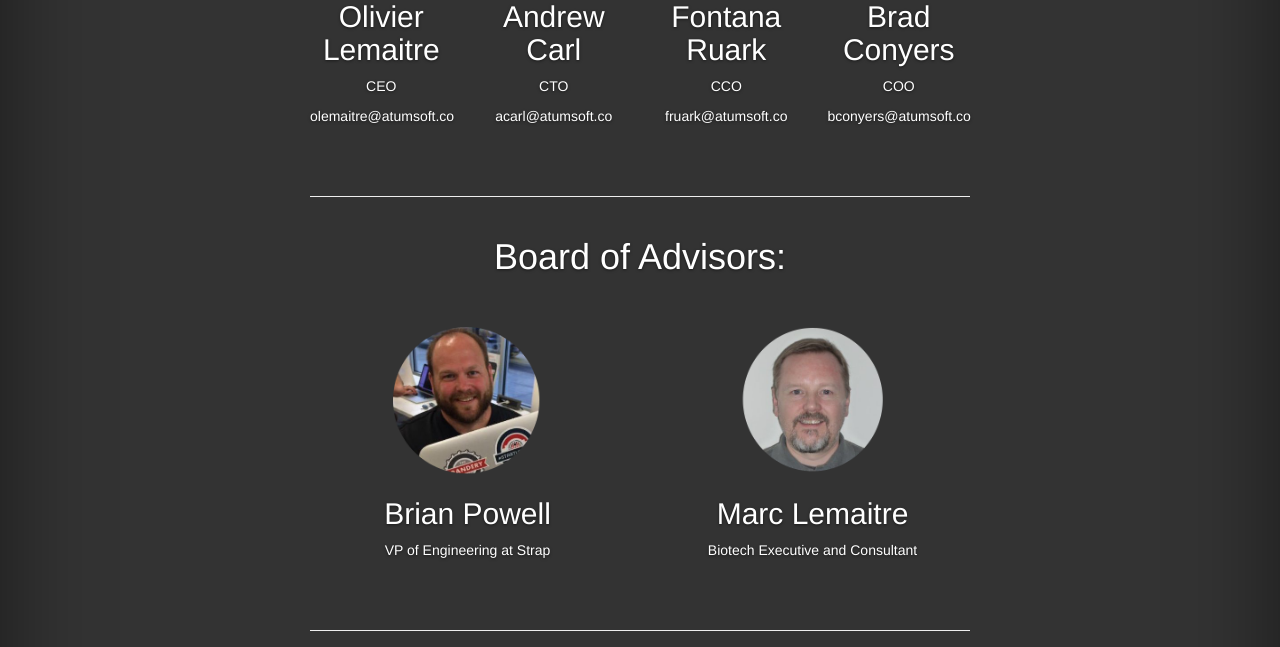
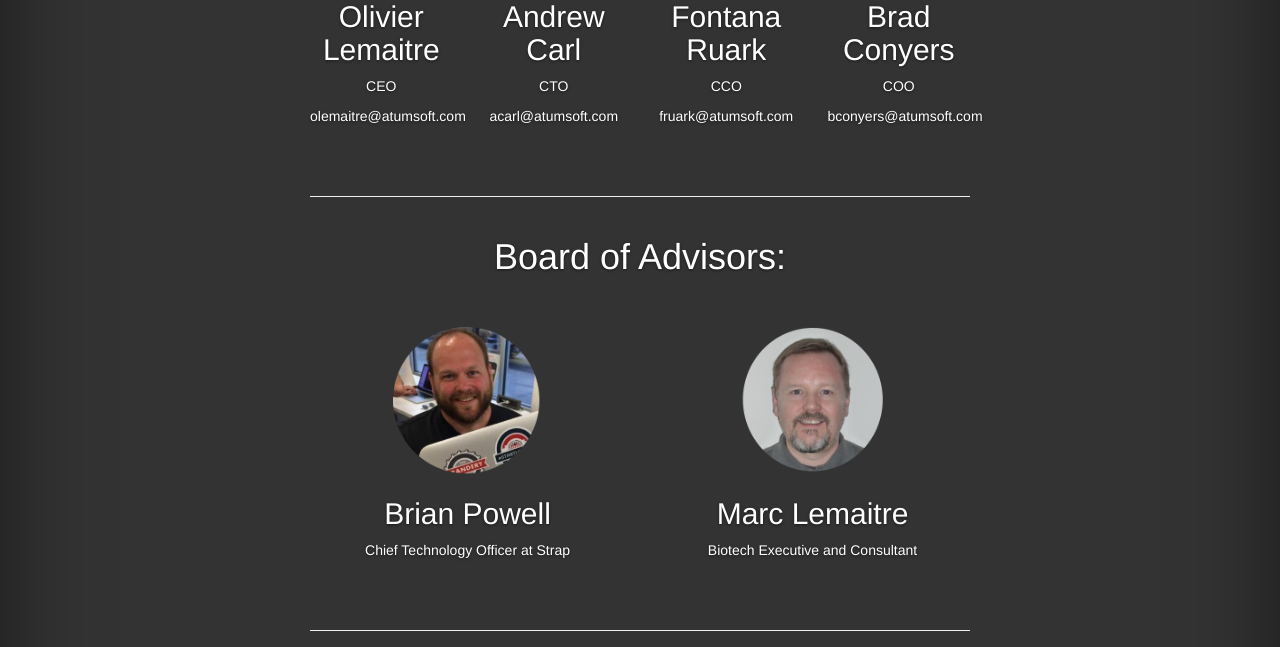
Before and after one commit to Atumsoft/Website, a Django app: page /team/ in a window 1280 px wide. Shown: the part 354-1001 px from the top of the page. Run offline with Django 3.2, Linux system fonts and the light colour scheme; some libraries are stand-ins or nearby versions.

Commit message:
Updated e-mails to include .com and updated Brians Strap position

```diff
--- a/templates/team.html
+++ b/templates/team.html
@@ -93,25 +93,25 @@
             <a href="https://www.linkedin.com/in/olemaitre" target="_blank"><img class="img-circle" src="{% static 'images/olivier.jpg' %}" alt="Olivier Lemaitre" width="150" height="150"></a>
             <h2>Olivier Lemaitre</h2>
             <p>CEO</p>
-            <p>olemaitre@atumsoft.co</p>
+            <p>olemaitre@atumsoft.com</p>
           </div><!-- /.col-lg-4 -->
           <div class="col-lg-3 center">
             <a href="https://www.linkedin.com/in/acarl1" target="_blank"><img class="img-circle" src="{% static 'images/andrew.jpg' %}" alt="Andrew Carl" width="150" height="150"></a>
             <h2>Andrew Carl</h2>
             <p>CTO</p>
-            <p>acarl@atumsoft.co</p>
+            <p>acarl@atumsoft.com</p>
           </div><!-- /.col-lg-4 -->
           <div class="col-lg-3 center">
             <a href="https://www.linkedin.com/in/fontanaruark" target="_blank"><img class="img-circle" src="{% static 'images/fontana.jpg' %}" alt="Fontana Ruark" width="150" height="150"></a>
             <h2>Fontana Ruark</h2>
             <p>CCO</p>
-            <p>fruark@atumsoft.co</p>
+            <p>fruark@atumsoft.com</p>
           </div><!-- /.col-lg-4 -->
           <div class="col-lg-3 center">
             <a href="https://www.linkedin.com/in/bradley-conyers-b22a7521" target="_blank"><img class="img-circle" src="{% static 'images/brad.jpg' %}" alt="Brad Conyers" width="150" height="150"></a>
             <h2>Brad Conyers</h2>
             <p>COO</p>
-            <p>bconyers@atumsoft.co</p>
+            <p>bconyers@atumsoft.com</p>
           </div><!-- /.col-lg-4 -->
         </div><!-- /.row -->
 
@@ -130,7 +130,7 @@
           <div class="col-lg-6 center">
             <a href="https://www.linkedin.com/in/fontanaruark" target="_blank"><img src="{% static 'images/brian.png' %}" alt="Brian Powell" width="150" height="150"></a>
             <h2>Brian Powell</h2>
-            <p>VP of Engineering at Strap</p>
+            <p>Chief Technology Officer at Strap</p>
           </div><!-- /.col-lg-4 -->
           <div class="col-lg-6 center">
             <a href="https://www.linkedin.com/in/bradley-conyers-b22a7521" target="_blank"><img src="{% static 'images/marc.png' %}" alt="Marc Lemaitre" width="150" height="150"></a>
```
